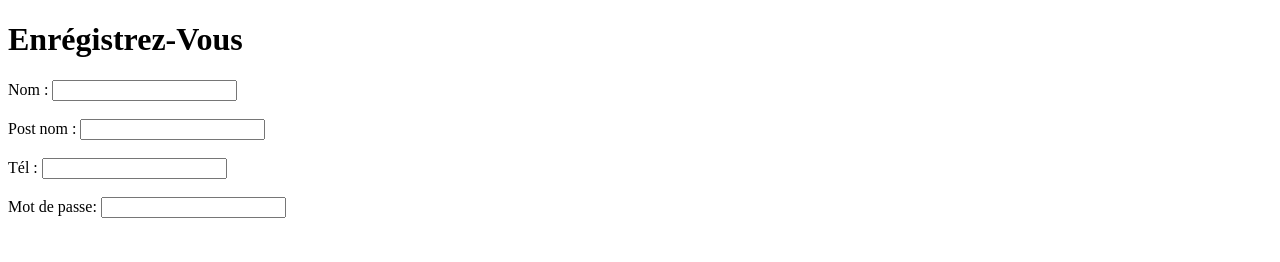
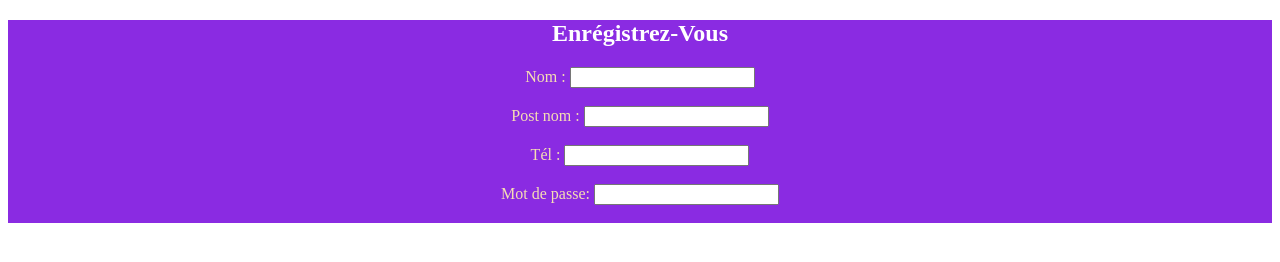
Before and after one commit to rodrigue-malemba/Formulaire-HTML, a plain HTML site: page index.html in a window 1280 px wide. Drawn offline with Linux system fonts and the light colour scheme.

Commit message:
style V.1

```diff
--- a/index.html
+++ b/index.html
@@ -4,16 +4,18 @@
     <meta charset="UTF-8">
     <meta name="viewport" content="width=device-width, initial-scale=1.0">
     <title>AppForm</title>
+    <link href="./style.css" rel="stylesheet">
 </head>
 <body>
+    <section class="form">
         <h1>Enrégistrez-Vous</h1>
         <form method="post">
             <label for="Name">Nom : </label>
-        <input type="text" id="Name">
+            <input type="text" id="Name" name="Name">
             <br>
             <br>
             <label for="postnom">Post nom : </label>
-        <input type="text" id="postnom">
+            <input type="text" id="postnom" name="postnom">
             <br>
             <br>
             <label for="num">Tél : </label>
@@ -21,9 +23,10 @@
             <br>
             <br>
             <label for="pass-word">Mot de passe: </label>
-        <input type="password" id="pass-word"/>
+            <input type="password" id="pass-word" name="pass-word" />
             <br>
             <br>
     </form>
+    </section>
 </body>
 </html>
```
Lines whose indentation alone changed are shown as unchanged.
